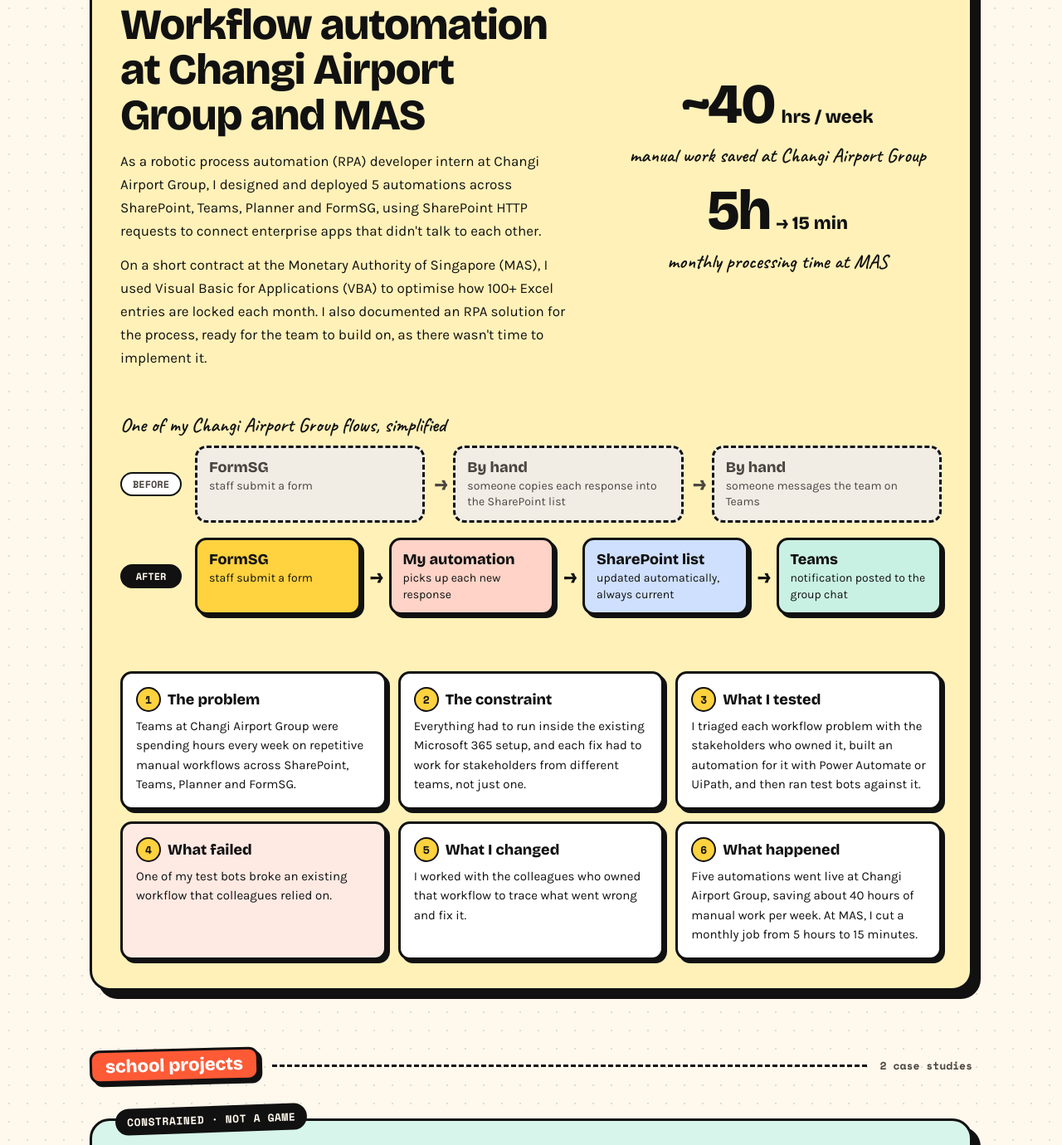
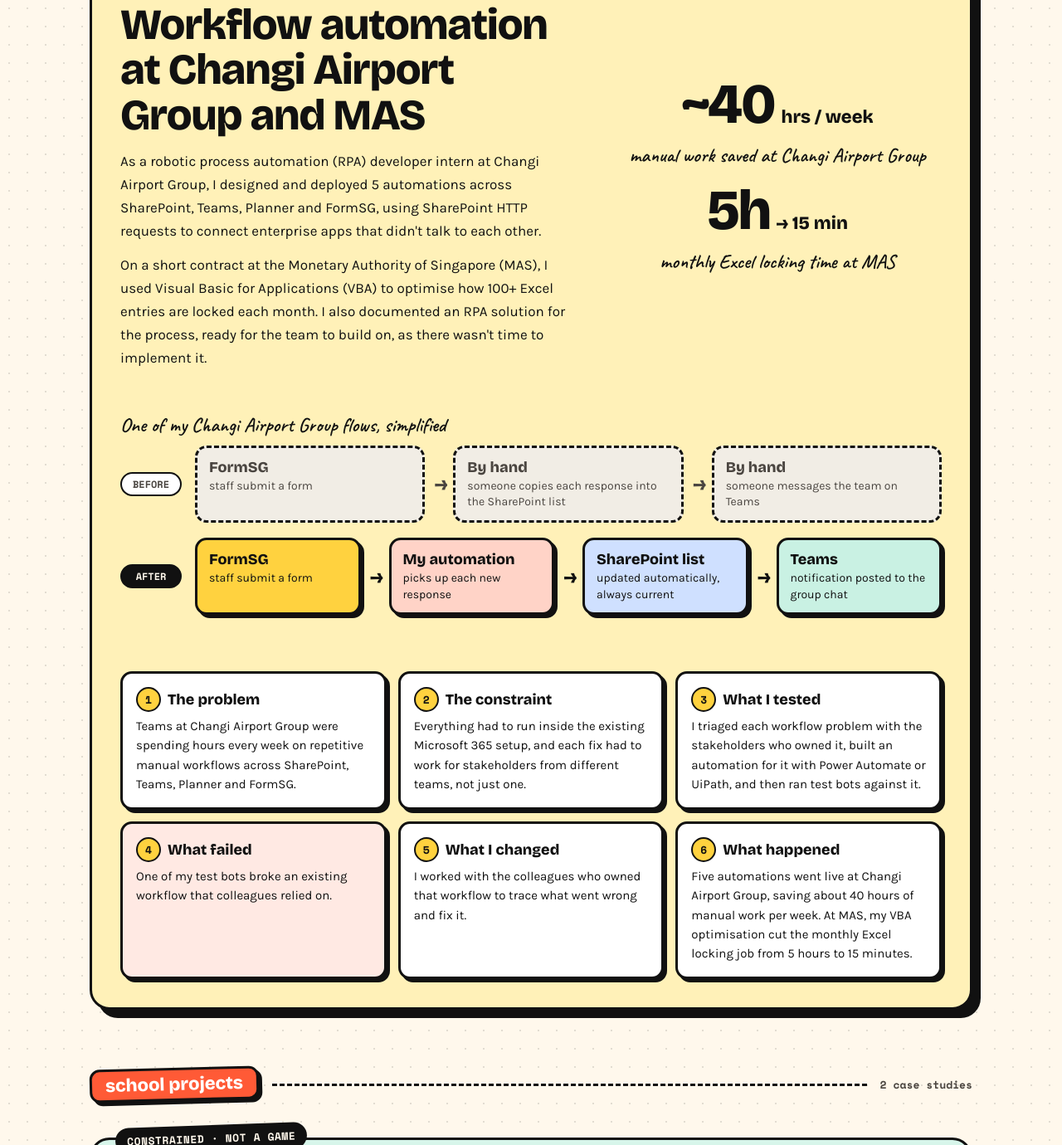
Before and after one commit to riffyyyy/riffyyyy.github.io, a plain HTML site: page index.html in a window 1280 px wide. Shown: the part 1387-2767 px from the top of the page at 83% size. Drawn offline with nearby package versions, Linux system fonts and the light colour scheme.

Commit message:
Credit MAS time saving to the VBA locking optimisation
Co-Authored-By: Claude Opus 5.5 <noreply@anthropic.com>
Claude-Session: https://claude.ai/code/session_01ApN2o66cGhLzw72MtZEneR

```diff
--- a/index.html
+++ b/index.html
@@ -135,7 +135,7 @@
       </div>
       <div class="big-stats">
         <div><p class="big">~40<small>hrs / week</small></p><p class="big-cap">manual work saved at Changi Airport Group</p></div>
-        <div><p class="big">5h<small>→ 15 min</small></p><p class="big-cap">monthly processing time at MAS</p></div>
+        <div><p class="big">5h<small>→ 15 min</small></p><p class="big-cap">monthly Excel locking time at MAS</p></div>
       </div>
       <figure class="flow-fig">
         <figcaption>One of my Changi Airport Group flows, simplified</figcaption>
@@ -163,7 +163,7 @@
         <li><b>What I tested</b>I triaged each workflow problem with the stakeholders who owned it, built an automation for it with Power Automate or UiPath, and then ran test bots against it.</li>
         <li class="fail"><b>What failed</b>One of my test bots broke an existing workflow that colleagues relied on.</li>
         <li><b>What I changed</b>I worked with the colleagues who owned that workflow to trace what went wrong and fix it.</li>
-        <li><b>What happened</b>Five automations went live at Changi Airport Group, saving about 40 hours of manual work per week. At MAS, I cut a monthly job from 5 hours to 15 minutes.</li>
+        <li><b>What happened</b>Five automations went live at Changi Airport Group, saving about 40 hours of manual work per week. At MAS, my VBA optimisation cut the monthly Excel locking job from 5 hours to 15 minutes.</li>
       </ol>
     </article>
 
```
